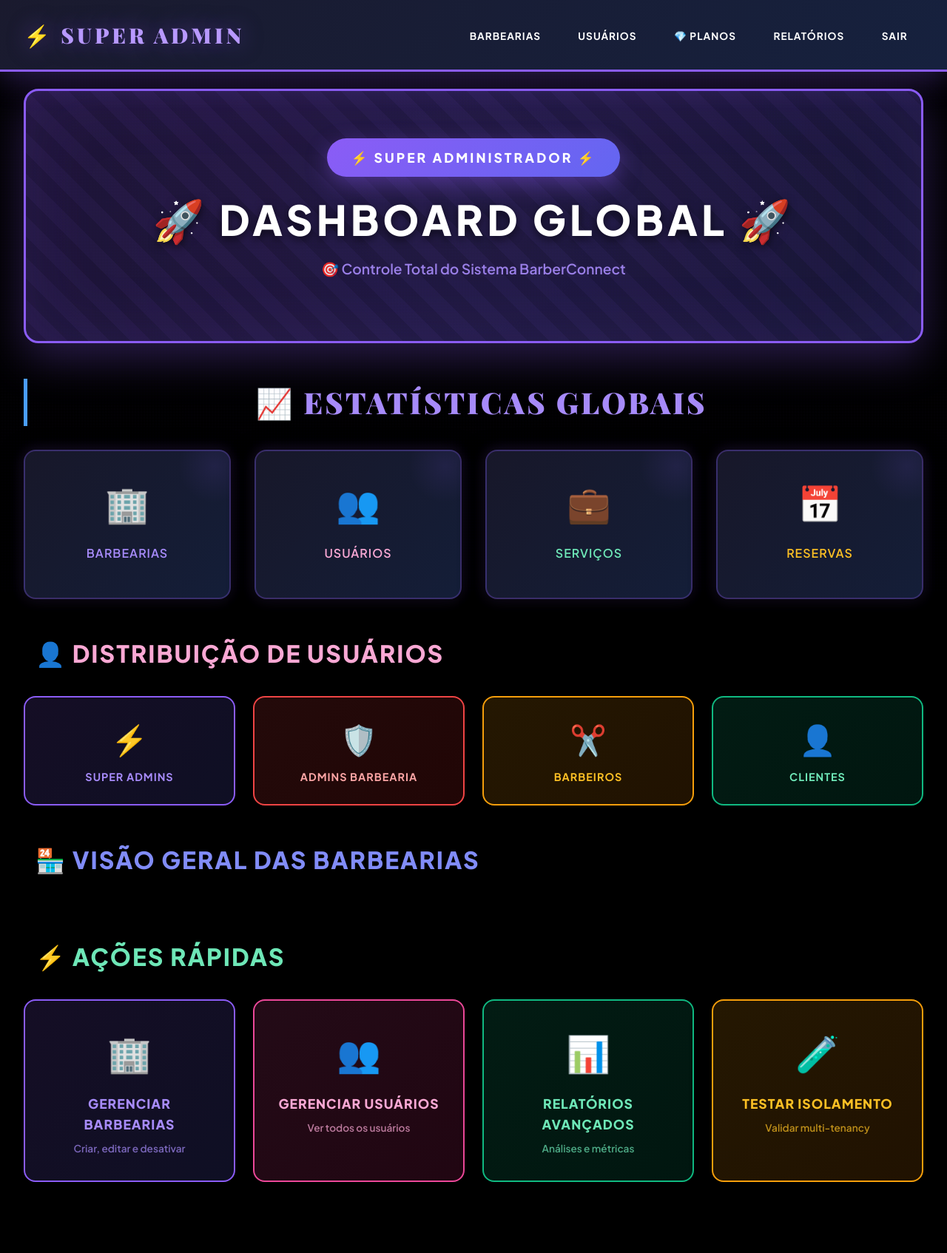
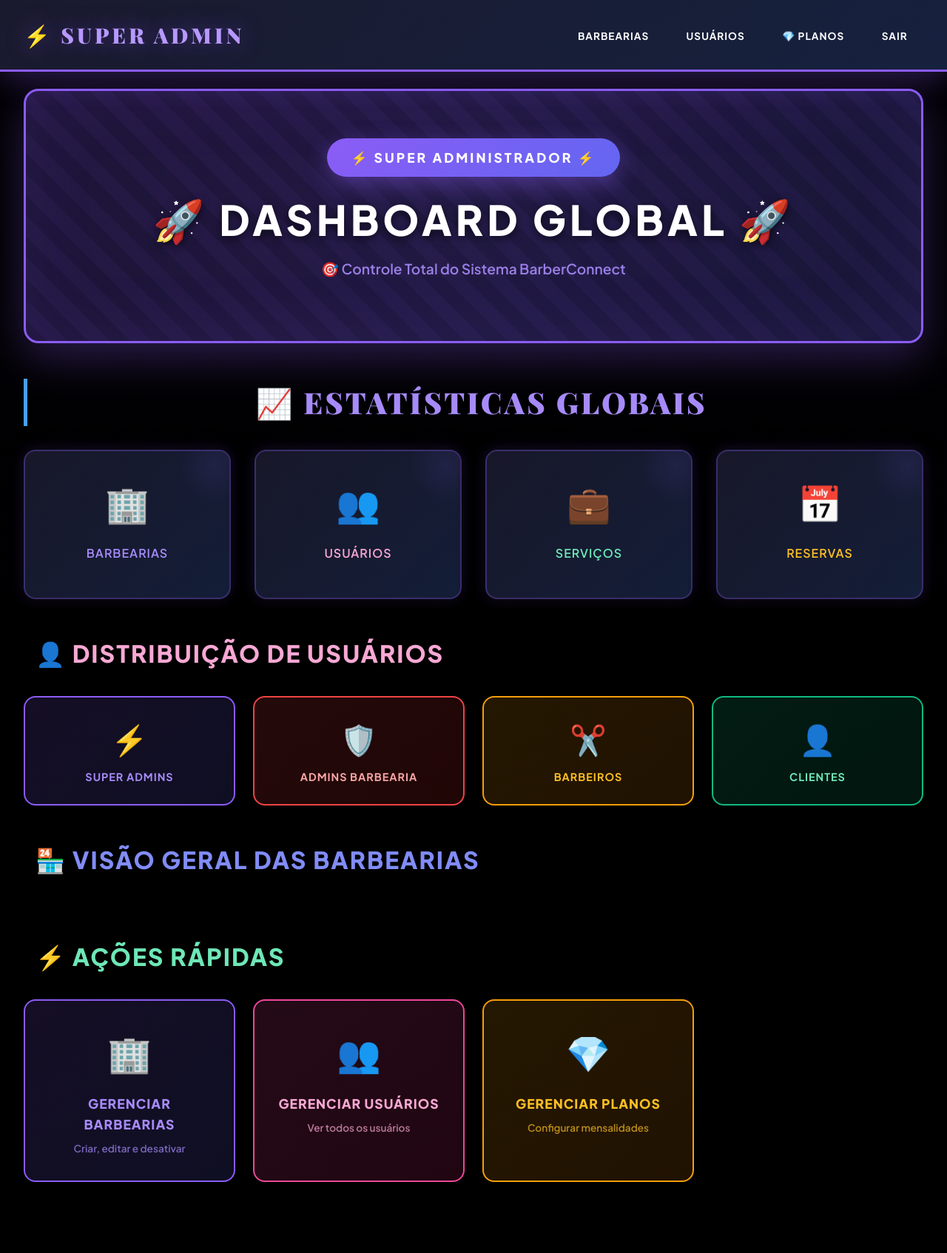
Before and after one commit to mw9nqb4sb7-svg/Projeto_barberagen, a Flask app: template templates/super_admin/dashboard.html in a window 1280 px wide. Shown: the whole page at 74% size. Run offline with Flask 3, Linux system fonts and the light colour scheme; the template is opened without the code that fills it, so the values that code supplies are empty; parts of the project's set-up code (start-up, migrations or seed data) failed here and were passed over; some libraries are stand-ins or nearby versions; some web fonts are replaced.

Commit message:
Limpeza Super Admin: Removido Teste Isolamento e Relatórios inexistentes

```diff
--- a/templates/super_admin/dashboard.html
+++ b/templates/super_admin/dashboard.html
@@ -122,7 +122,6 @@
             <li><a href="{{ url_for('super_admin_barbearias') }}" class="nav-link">BARBEARIAS</a></li>
             <li><a href="{{ url_for('super_admin_usuarios') }}" class="nav-link">USUÁRIOS</a></li>
             <li><a href="{{ url_for('super_admin_planos') }}" class="nav-link">💎 PLANOS</a></li>
-            <li><a href="{{ url_for('super_admin_relatorios') }}" class="nav-link">RELATÓRIOS</a></li>
             <li><a href="/super_admin/logout" class="nav-link">SAIR</a></li>
         </ul>
     </div>
@@ -265,9 +264,6 @@
             </div>
 
             <div style="display: flex; gap: 1rem;">
-                <a href="/teste-isolamento?b={{ stats.barbearia.slug }}" style="flex: 1; text-align: center; padding: 0.75rem; background: linear-gradient(135deg, rgba(99, 102, 241, 0.2), rgba(79, 70, 229, 0.2)); border: 2px solid #6366f1; color: #818cf8; border-radius: 10px; text-decoration: none; font-weight: 700; text-transform: uppercase; transition: all 0.3s ease; font-size: 0.85rem; letter-spacing: 1px;">
-                    🔍 DETALHES
-                </a>
                 <a href="/?b={{ stats.barbearia.slug }}" style="flex: 1; text-align: center; padding: 0.75rem; background: linear-gradient(135deg, rgba(139, 92, 246, 0.2), rgba(99, 102, 241, 0.2)); border: 2px solid #8b5cf6; color: #a78bfa; border-radius: 10px; text-decoration: none; font-weight: 700; text-transform: uppercase; transition: all 0.3s ease; font-size: 0.85rem; letter-spacing: 1px;">
                     🏠 VISITAR
                 </a>
@@ -296,16 +292,10 @@
             <div style="color: rgba(249, 168, 212, 0.7); font-size: 0.85rem; font-weight: 600;">Ver todos os usuários</div>
         </a>
 
-        <a href="{{ url_for('super_admin_relatorios') }}" style="display: block; padding: 2rem; background: linear-gradient(135deg, rgba(16, 185, 129, 0.15), rgba(5, 150, 105, 0.15)); border: 2px solid #10b981; border-radius: 16px; text-decoration: none; text-align: center; transition: all 0.4s ease; box-shadow: 0 10px 30px rgba(0, 0, 0, 0.3);">
-            <div style="font-size: 3rem; margin-bottom: 1rem;">📊</div>
-            <div style="color: #6ee7b7; font-weight: 800; font-size: 1.1rem; text-transform: uppercase; margin-bottom: 0.5rem; letter-spacing: 1px;">Relatórios Avançados</div>
-            <div style="color: rgba(110, 231, 183, 0.7); font-size: 0.85rem; font-weight: 600;">Análises e métricas</div>
-        </a>
-
-        <a href="/teste-isolamento" style="display: block; padding: 2rem; background: linear-gradient(135deg, rgba(245, 158, 11, 0.15), rgba(217, 119, 6, 0.15)); border: 2px solid #f59e0b; border-radius: 16px; text-decoration: none; text-align: center; transition: all 0.4s ease; box-shadow: 0 10px 30px rgba(0, 0, 0, 0.3);">
-            <div style="font-size: 3rem; margin-bottom: 1rem;">🧪</div>
-            <div style="color: #fbbf24; font-weight: 800; font-size: 1.1rem; text-transform: uppercase; margin-bottom: 0.5rem; letter-spacing: 1px;">Testar Isolamento</div>
-            <div style="color: rgba(251, 191, 36, 0.7); font-size: 0.85rem; font-weight: 600;">Validar multi-tenancy</div>
+        <a href="{{ url_for('super_admin_planos') }}" style="display: block; padding: 2rem; background: linear-gradient(135deg, rgba(245, 158, 11, 0.15), rgba(217, 119, 6, 0.15)); border: 2px solid #f59e0b; border-radius: 16px; text-decoration: none; text-align: center; transition: all 0.4s ease; box-shadow: 0 10px 30px rgba(0, 0, 0, 0.3);">
+            <div style="font-size: 3rem; margin-bottom: 1rem;">💎</div>
+            <div style="color: #fbbf24; font-weight: 800; font-size: 1.1rem; text-transform: uppercase; margin-bottom: 0.5rem; letter-spacing: 1px;">Gerenciar Planos</div>
+            <div style="color: rgba(251, 191, 36, 0.7); font-size: 0.85rem; font-weight: 600;">Configurar mensalidades</div>
         </a>
     </div>
 </div>
```
